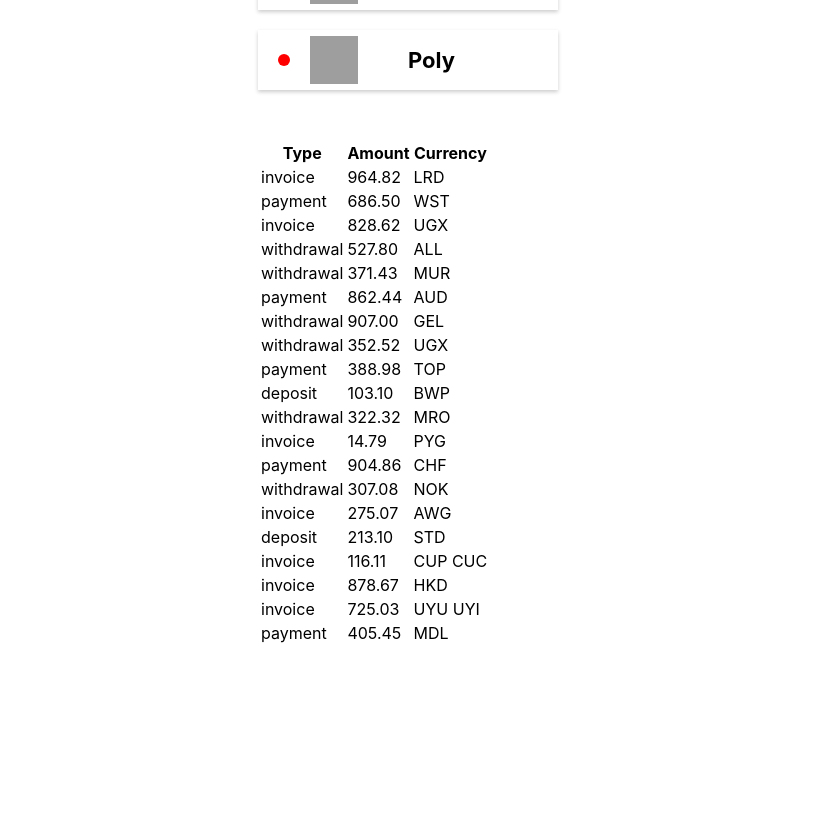
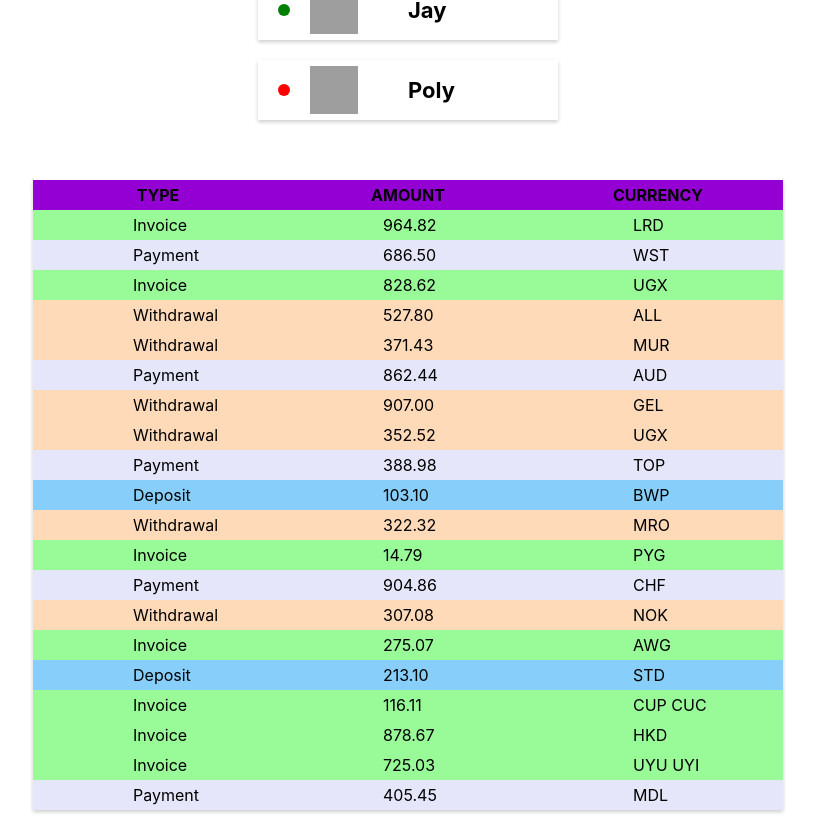
Before and after one commit to alex-neveroff/goit-react-hw-01-components, a React (Create React App) app: page / in a window 1280 px wide. Shown: the part 1056-1896 px from the top of the page, without its empty margins (232-1047 px from the left). Before the commit the page ends 1702 px from the top, so only its background shows below. Built offline with nearby package versions, Linux system fonts and the light colour scheme; grey boxes are pictures that could not be loaded.

Commit message:
Transactions and general styles

```diff
--- a/src/components/App/App.styled.jsx
+++ b/src/components/App/App.styled.jsx
@@ -1,6 +1,10 @@
 import styled from '@emotion/styled';
 
 export const Container = styled.div`
-  margin: 0 auto;
-  width: 300px;
+  margin: 30px auto;
+  display: flex;
+  flex-direction: column;
+  align-items: center;
+  justify-content: center;
+  gap: 60px;
 `;
--- a/src/components/FriendList/FriendList.styled.jsx
+++ b/src/components/FriendList/FriendList.styled.jsx
@@ -4,5 +4,5 @@ export const Friends = styled.ul`
   display: flex;
   flex-direction: column;
   gap: 20px;
-  margin-bottom: 50px;
+  width: 300px;
 `;
--- a/src/components/Profile/Profile.styled.jsx
+++ b/src/components/Profile/Profile.styled.jsx
@@ -2,8 +2,7 @@ import styled from '@emotion/styled';
 
 export const ProfileCard = styled.div`
   padding-top: 30px;
-  margin-top: 30px;
-  margin-bottom: 50px;
+  width: 300px;
   box-shadow: 0 2px 4px rgba(0, 0, 0, 0.2);
 `;
 
--- a/src/components/Statistics/Statistics.styled.jsx
+++ b/src/components/Statistics/Statistics.styled.jsx
@@ -1,7 +1,7 @@
 import styled from '@emotion/styled';
 
 export const StatsTable = styled.section`
-  margin-bottom: 50px;
+  width: 300px;
   box-shadow: 0 2px 4px rgba(0, 0, 0, 0.2);
 `;
 
--- a/src/components/TransactionHistory/TransactionHistory.jsx
+++ b/src/components/TransactionHistory/TransactionHistory.jsx
@@ -1,26 +1,34 @@
 import PropTypes from 'prop-types';
-import {} from './TransactionHistory.styled';
+import {
+  Transactions,
+  TitleCintainer,
+  Title,
+  TitleItem,
+  DataCintainer,
+  Data,
+  DataItem,
+} from './TransactionHistory.styled';
 
 export const TransactionHistory = ({ items }) => {
   return (
-    <table class="transaction-history">
-      <thead>
-        <tr>
-          <th>Type</th>
-          <th>Amount</th>
-          <th>Currency</th>
-        </tr>
-      </thead>
-      <tbody>
+    <Transactions>
+      <TitleCintainer>
+        <Title>
+          <TitleItem>Type</TitleItem>
+          <TitleItem>Amount</TitleItem>
+          <TitleItem>Currency</TitleItem>
+        </Title>
+      </TitleCintainer>
+      <DataCintainer>
         {items.map(({ id, type, amount, currency }) => (
-          <tr key={id}>
-            <td>{type}</td>
-            <td>{amount}</td>
-            <td>{currency}</td>
-          </tr>
+          <Data key={id} DataType={type}>
+            <DataItem>{type}</DataItem>
+            <DataItem>{amount}</DataItem>
+            <DataItem>{currency}</DataItem>
+          </Data>
         ))}
-      </tbody>
-    </table>
+      </DataCintainer>
+    </Transactions>
   );
 };
 
--- a/src/components/TransactionHistory/TransactionHistory.styled.jsx
+++ b/src/components/TransactionHistory/TransactionHistory.styled.jsx
@@ -1 +1,44 @@
 import styled from '@emotion/styled';
+
+export const Transactions = styled.table`
+  width: 750px;
+  border-collapse: collapse;
+  box-shadow: 0 2px 4px rgba(0, 0, 0, 0.2);
+`;
+
+export const TitleCintainer = styled.thead`
+  height: 30px;
+  background-color: #9400d3;
+`;
+export const Title = styled.tr`
+  text-transform: uppercase;
+`;
+export const TitleItem = styled.th`
+  width: 250px;
+`;
+
+export const DataCintainer = styled.tbody``;
+
+export const Data = styled.tr`
+  height: 30px;
+  text-transform: capitalize;
+  background-color: ${({ DataType }) => {
+    switch (DataType) {
+      case 'deposit':
+        return '#87CEFA';
+      case 'invoice':
+        return '#98FB98';
+      case 'withdrawal':
+        return '#FFDAB9';
+      case 'payment':
+        return '#E6E6FA';
+      default:
+        return 'white';
+    }
+  }};
+`;
+
+export const DataItem = styled.td`
+  width: 250px;
+  padding-left: 100px;
+`;
--- a/src/components/test.css
+++ /dev/null
@@ -1,3 +0,0 @@
-.class {
-  margin-top: 50px;
-}
```
